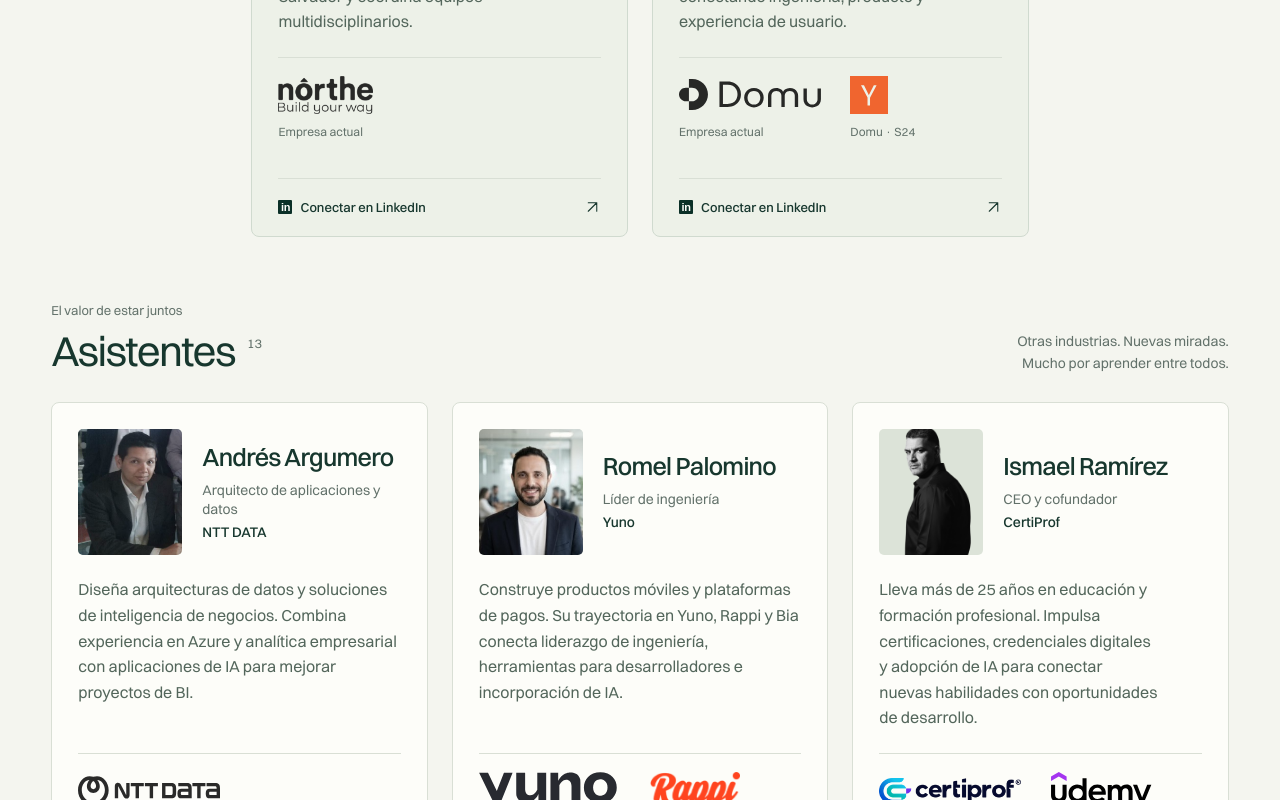
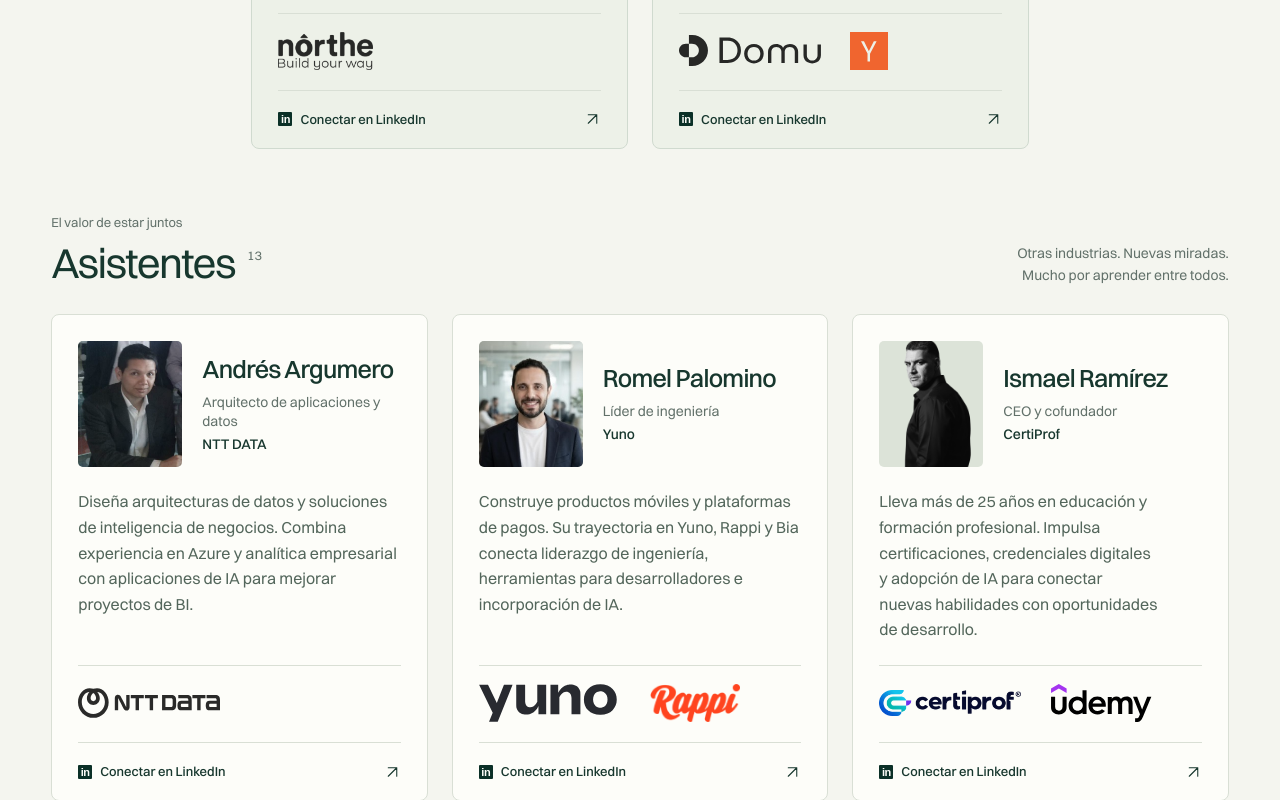
Before and after one commit to alan-arguello/summit_agenda, a Next.js app: page / in a window 1280 px wide. Shown: the part 1480-2280 px from the top of the page. Built offline with nearby package versions, Linux system fonts and the light colour scheme.

Commit message:
Remove captions beneath profile logos

```diff
--- a/src/app/globals.css
+++ b/src/app/globals.css
@@ -242,10 +242,9 @@
   border-top: 1px solid var(--line);
 }
 .person-brands li { min-width: 0; }
-.brand-image { height: 38px; max-width: 142px; position: relative; margin-bottom: 10px; }
+.brand-image { height: 38px; max-width: 142px; position: relative; }
 .brand-image img { object-fit: contain; object-position: left center; }
 .brand-image-dark img { filter: brightness(0) saturate(100%); opacity: .83; }
-.person-brands li > span { display: block; min-height: 34px; font-size: 12px; line-height: 1.4; color: var(--muted); text-wrap: pretty; }
 .linkedin-link {
   display: flex;
   align-items: center;
--- a/src/app/page.tsx
+++ b/src/app/page.tsx
@@ -80,7 +80,6 @@
               <div className={`brand-image ${brand.logoDark ? "brand-image-dark" : ""}`}>
                 <Image src={brand.logo} alt={brand.name} fill sizes="140px" />
               </div>
-              <span>{brand.label}</span>
             </li>
           ))}
         </ul>
```
Also changed, not shown: 2 other files (tests, documents, lock files or other folders).
